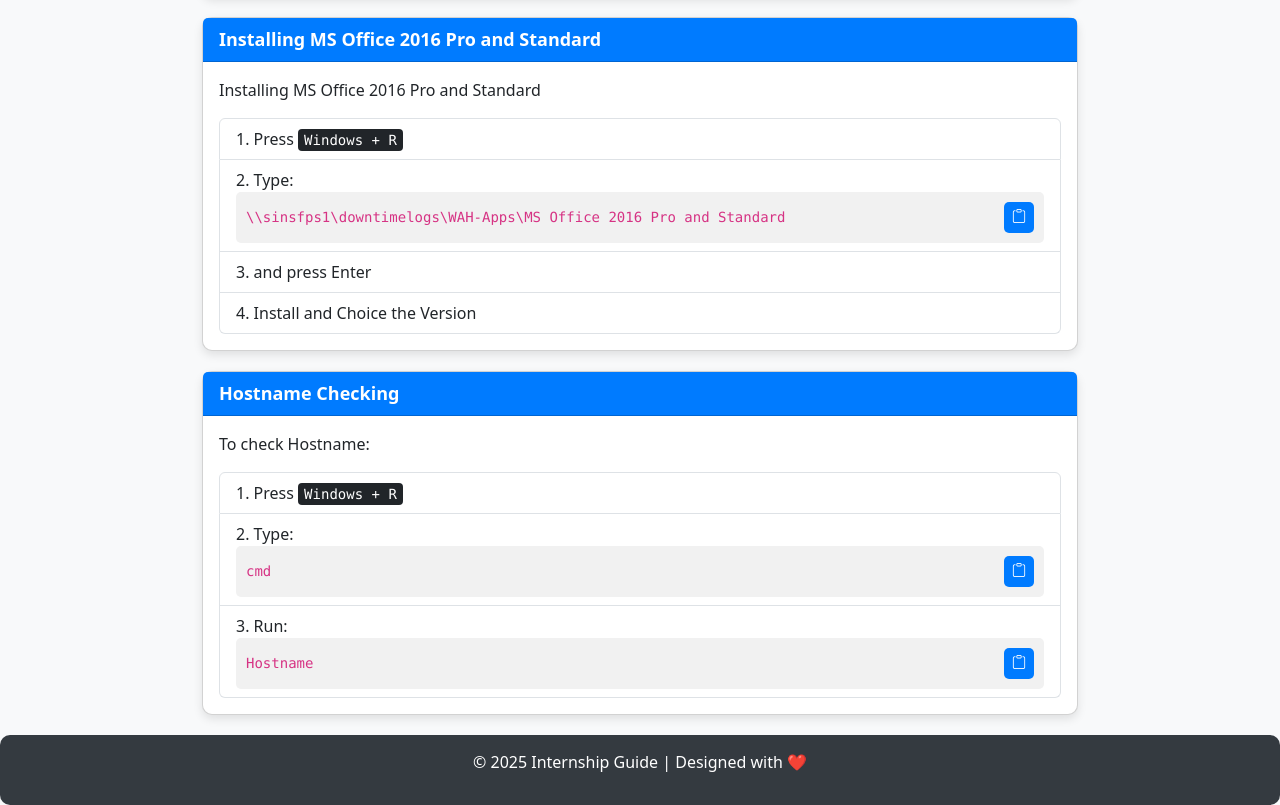
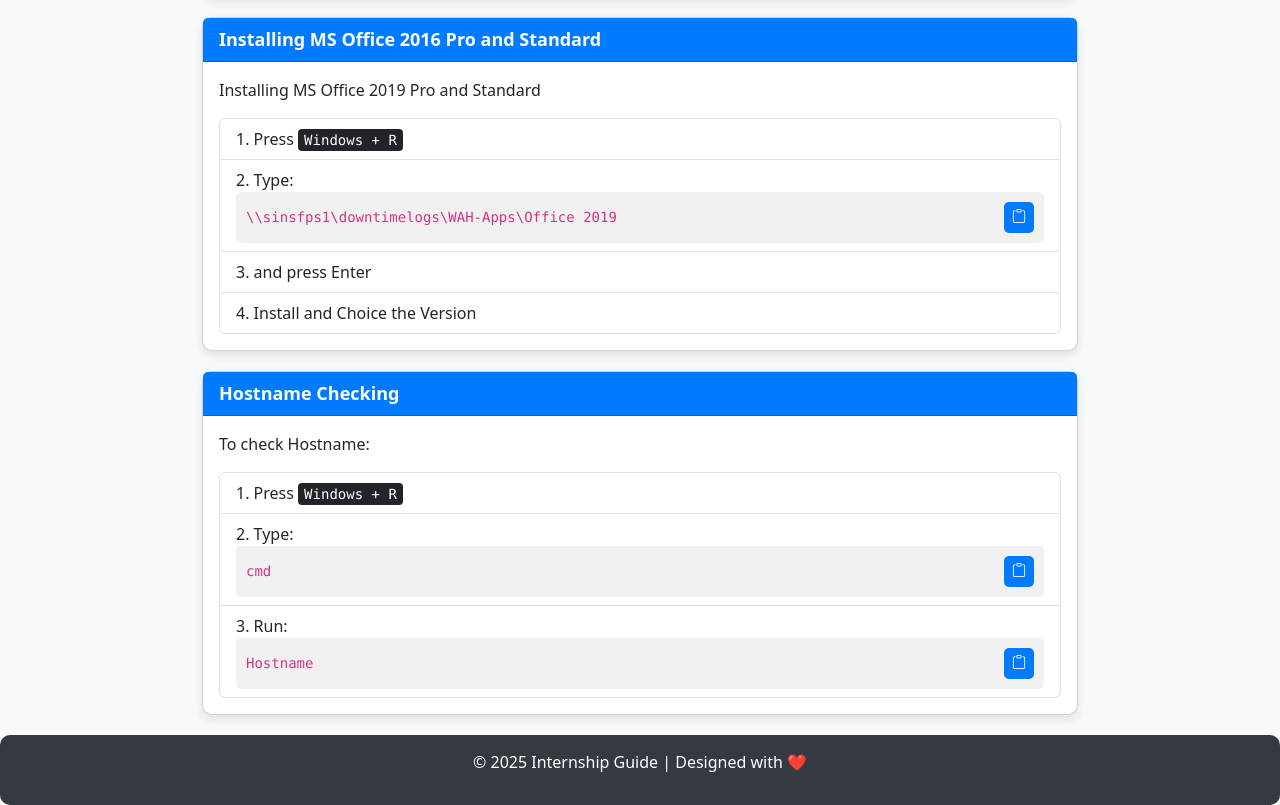
Before and after one commit to michaeldj1205/Intern, a plain HTML site: page index.html in a window 1280 px wide. Shown: the part 2008-2813 px from the top of the page. Drawn offline with nearby package versions, Linux system fonts and the light colour scheme.

Commit message:
Update index.html
changing the file path for installing Microsoft office

```diff
--- a/index.html
+++ b/index.html
@@ -201,13 +201,13 @@
         <div class="card">
             <div class="card-header">Installing MS Office 2016 Pro and Standard</div>
             <div class="card-body">
-                <p>Installing MS Office 2016 Pro and Standard</p>
+                <p>Installing MS Office 2019 Pro and Standard</p>
                 <ol class="list-group list-group-numbered">
                     <li class="list-group-item">Press <kbd>Windows + R</kbd></li>
                     <li class="list-group-item">
                         Type:
                         <div class="code-container">
-                            <code id="code5">\\sinsfps1\downtimelogs\WAH-Apps\MS Office 2016 Pro and Standard</code>
+                            <code id="code5">\\sinsfps1\downtimelogs\WAH-Apps\Office 2019</code>
                             <button class="copy-btn" onclick="copyToClipboard('code5')" data-bs-toggle="tooltip" title="Copy"><i class="bi bi-clipboard"></i></button>
                         </div>
                     </li>
```
